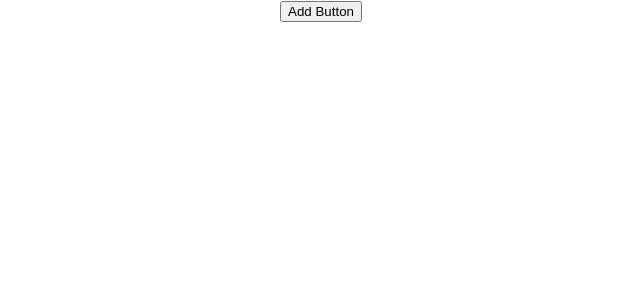
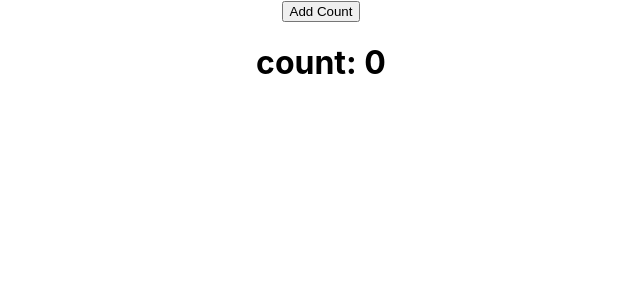
Before and after one commit to Bivek10/React-R-D, a React (Create React App) app: page / in a window 1280 px wide. Shown: the top 300 px of the page, without its empty margins (319-959 px from the left). Built offline with nearby package versions, Linux system fonts and the light colour scheme.

Commit message:
class component with didmount and did update

```diff
--- a/src/App.js
+++ b/src/App.js
@@ -1,10 +1,12 @@
 import "./App.css";
 import HookCounterThree from "./components/HookCounterThree";
 import HookCounterFour from "./components/HookCounterFour";
+import ClassCounterOne from "./components/ClassCounterone";
 function App() {
   return (
     <div className="App">
-      <HookCounterFour/>
+      <ClassCounterOne/>
+      {/* <HookCounterFour/> */}
       {/* <HookCounterThree /> */}
       {/* <HookCounterTwo/> */}
       {/* <Timer/> */}
--- /dev/null
+++ b/src/components/ClassCounterone.js
@@ -0,0 +1,36 @@
+import React from "react";
+import { Component } from "react";
+
+class ClassCounterOne extends Component{
+
+    constructor(props){
+        super(props)
+        this.state={
+            count:0
+        }
+    }
+
+    componentDidMount(){
+        document.title= `Clicked count: ${this.state.count}`
+    }
+
+    componentDidUpdate(prevProps, prevState ){
+        document.title=`Clicked count: ${this.state.count}`
+    }
+
+    render(){
+        return (
+            <div>
+                <button onClick={ ()=> this.setState({count:this.state.count+1})}>
+                    Add Count
+                </button>
+                <h1>
+                    count: {this.state.count}
+                </h1>
+            </div>
+        );
+    }
+
+}
+
+export default ClassCounterOne
```
